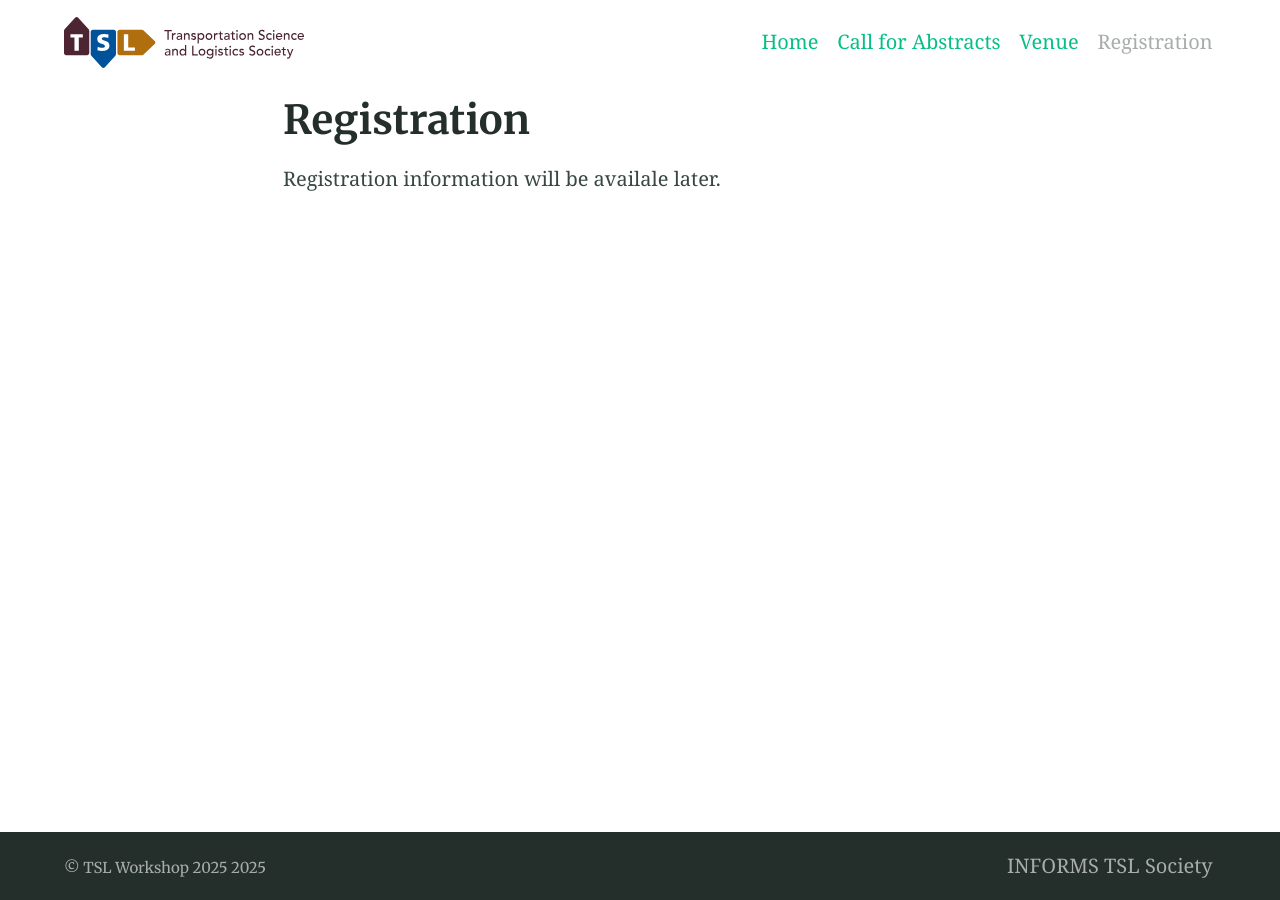
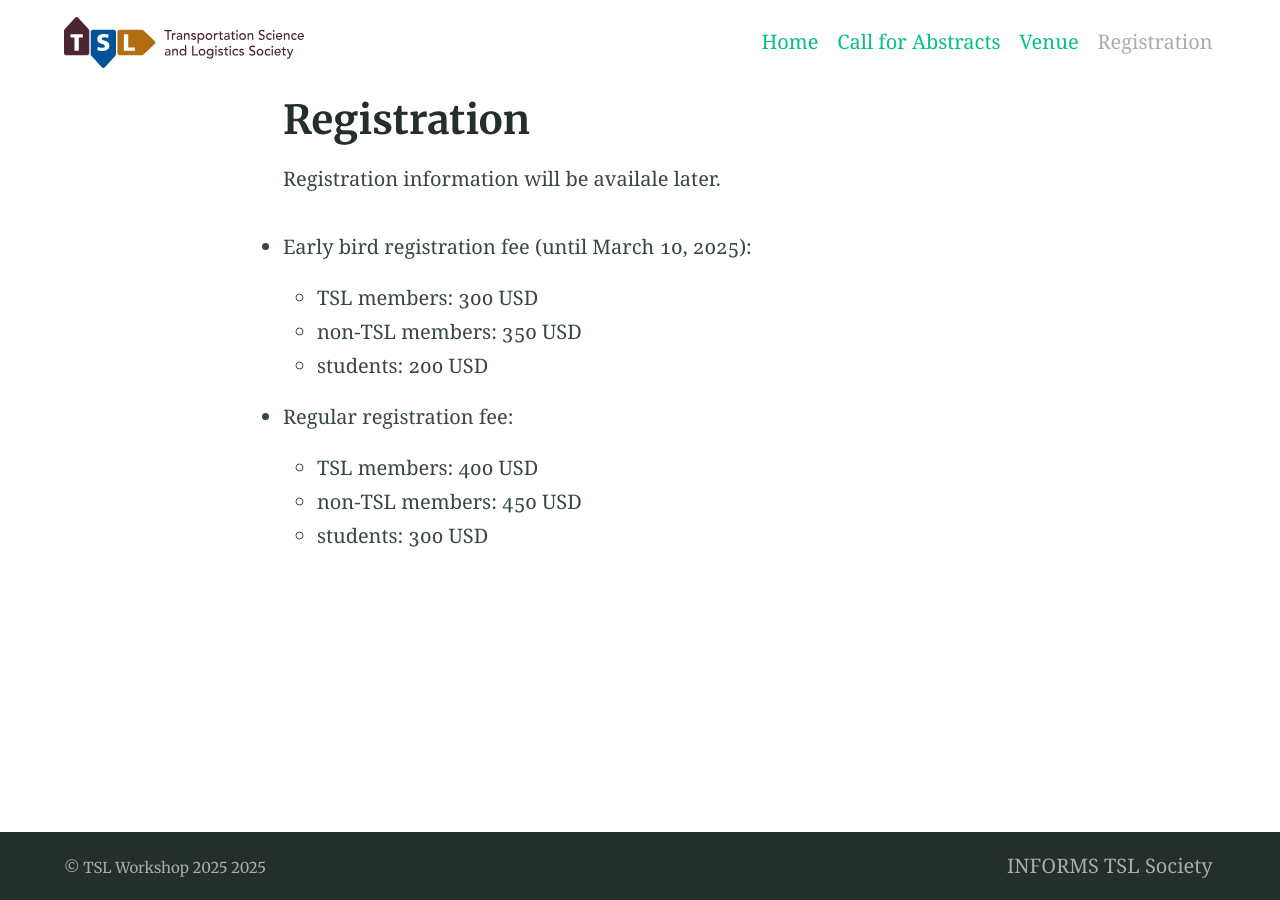
Before and after one commit to tsl2025kaist/tsl2025kaist.github.io, a Jekyll site: the page built from registration.md, in a window 1280 px wide. Built offline with Jekyll 4.4.1, drawn with Linux system fonts in a browser that asks for light colours.

Commit message:
Update registration.md

```diff
--- a/registration.md
+++ b/registration.md
@@ -4,3 +4,13 @@ aside: false
 ---
 
 Registration information will be availale later.
+
+* Early bird registration fee (until March 10, 2025):
+  * TSL members: 300 USD
+  * non-TSL members: 350 USD
+  * students: 200 USD
+
+* Regular registration fee:
+  * TSL members: 400 USD
+  * non-TSL members: 450 USD
+  * students: 300 USD
```
